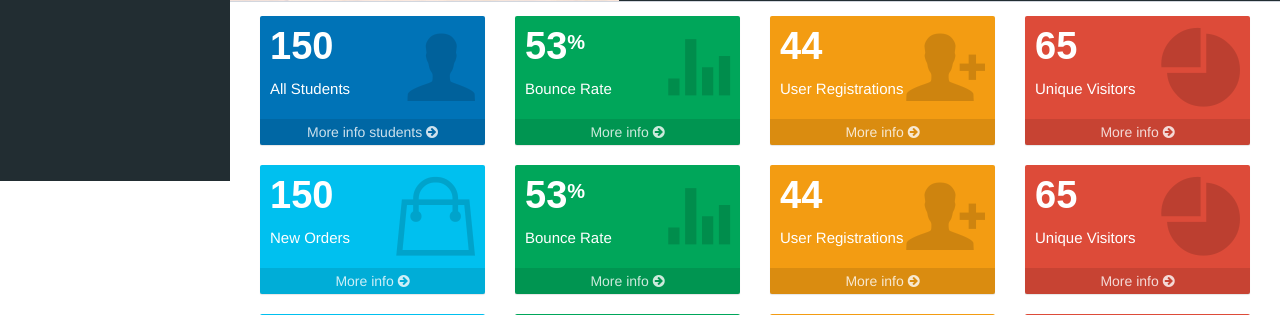
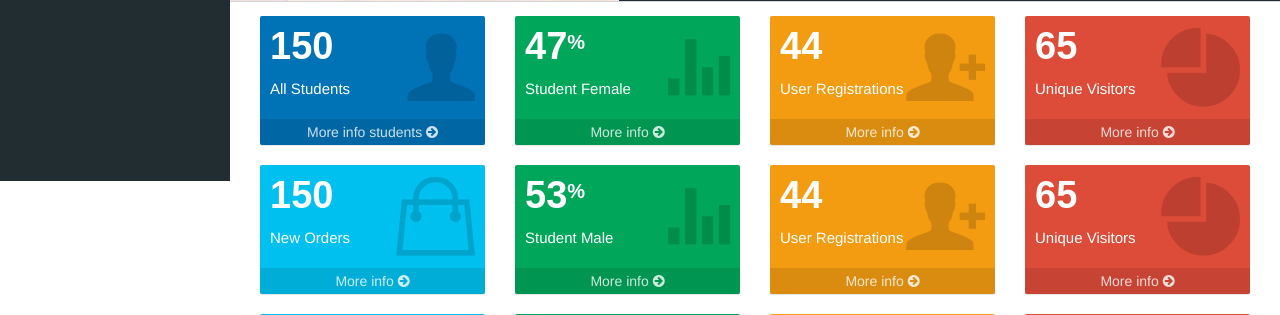
Before and after one commit to mohamed-abdirazak/Admin-sms-nawawi-, a PHP site: page / in a window 1280 px wide. Shown: the part 619-934 px from the top of the page. Run offline with PHP 8.4, Linux system fonts and the light colour scheme; the visitor is signed in with stand-in values (Sample User, id 1); some web fonts are replaced.

Commit message:
logout check and dashboard

```diff
--- a/course.php
+++ b/course.php
@@ -43,7 +43,7 @@ if (isset($_POST['save_course'])) {
   <meta charset="utf-8">
   <meta http-equiv="X-UA-Compatible" content="IE=edge">
   <title>Course | Dashboard</title>
-  <script  src="jquery-3.2.1.js"></script>
+
   <!-- Tell the browser to be responsive to screen width -->
   <meta content="width=device-width, initial-scale=1, maximum-scale=1, user-scalable=no" name="viewport">
   <!-- Bootstrap 3.3.7 -->
@@ -338,5 +338,6 @@ reserved.
 <script src="bower_components/bootstrap/dist/js/bootstrap.min.js"></script>
 <!-- AdminLTE App -->
 <script src="dist/js/adminlte.min.js"></script>
+
 </body>
 </html>
--- a/index.php
+++ b/index.php
@@ -265,9 +265,9 @@ if(!isset($_SESSION['username'])){
           <!-- small box -->
           <div class="small-box bg-green">
             <div class="inner">
-              <h3>53<sup style="font-size: 20px">%</sup></h3>
+              <h3>47<sup style="font-size: 20px">%</sup></h3>
 
-              <p>Bounce Rate</p>
+              <p>Student Female</p>
             </div>
             <div class="icon">
               <i class="ion ion-stats-bars"></i>
@@ -331,7 +331,7 @@ if(!isset($_SESSION['username'])){
             <div class="inner">
               <h3>53<sup style="font-size: 20px">%</sup></h3>
 
-              <p>Bounce Rate</p>
+              <p>Student Male</p>
             </div>
             <div class="icon">
               <i class="ion ion-stats-bars"></i>
```
